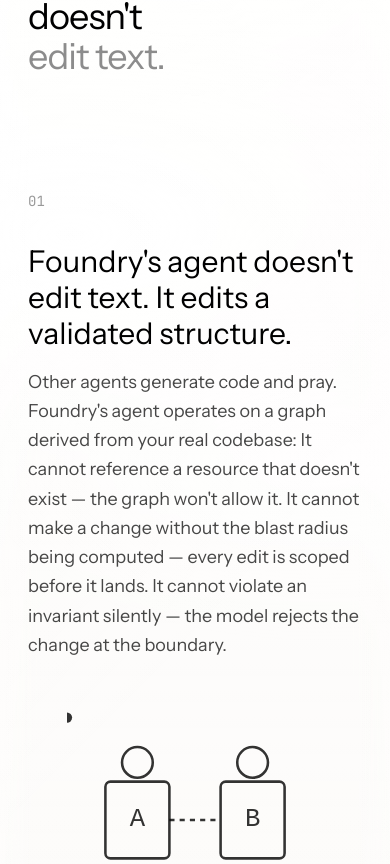
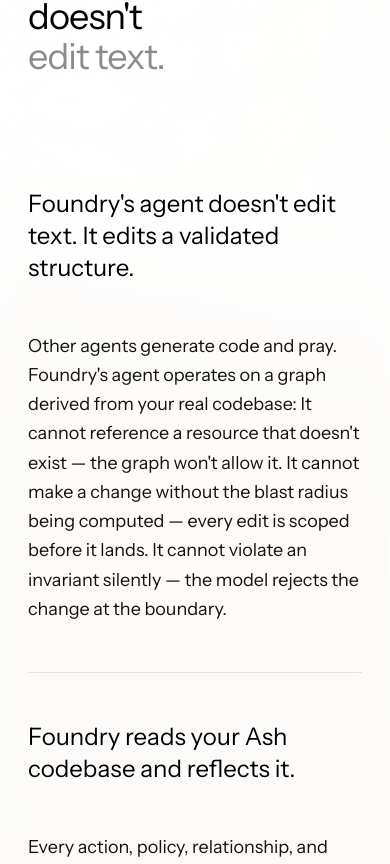
Before and after one commit to MaxSvargal/foundry-landing, a Next.js app: page / in a window 390 px wide. Shown: the part 1133-1997 px from the top of the page. Built offline with nearby package versions, Linux system fonts and the light colour scheme.

Commit message:
Some small fixes

```diff
--- a/components/landing/features-section.tsx
+++ b/components/landing/features-section.tsx
@@ -168,23 +168,24 @@ function FeatureCard({ feature, index }: { feature: (typeof features)[0]; index:
       }`}
       style={{ transitionDelay: `${index * 100}ms` }}
     >
-      <div className="flex flex-col gap-8 border-b border-black/10 py-12 lg:flex-row lg:gap-16 lg:py-4">
-        <div className="shrink-0">
+      <div className="flex flex-col gap-8 border-b border-black/10 py-12 lg:flex-row lg:gap-16 lg:py-8">
+        {/* <div className="shrink-0">
           <span className="font-mono text-sm text-black/40">{feature.number}</span>
-        </div>
+        </div> */}
         <div className="flex-1 grid lg:grid-cols-2 gap-8 items-center">
           <div>
-            <h3 className="mb-4 text-3xl font-display text-black transition-transform duration-500 group-hover:translate-x-2 lg:text-4xl">
+            <h3 className="mb-4 text-2xl font-display text-black transition-transform duration-500 group-hover:translate-x-2 lg:text-3xl">
               {feature.title}
             </h3>
-            <p className="text-lg leading-relaxed text-black/72">
+          </div>
+          <div className="flex justify-center lg:justify-end">
+            {/* <div className="h-64 w-64 text-black/80">
+              <Visual />
+            </div> */}
+
+            <p className="text-lg leading-relaxed">
               {feature.description}
             </p>
-          </div>
-          <div className="flex justify-center lg:justify-end">
-            <div className="h-64 w-64 text-black/80">
-              <Visual />
-            </div>
           </div>
         </div>
       </div>
--- a/components/landing/hero-section.tsx
+++ b/components/landing/hero-section.tsx
@@ -105,7 +105,7 @@ export function HeroSection() {
       /> */}
 
       <div className="pointer-events-none relative z-10 mx-auto flex w-full flex-1 flex-col justify-center px-8 py-40">
-        <div className="flex justify-center gap-8 flex-row lg:items-center">
+        <div className="flex justify-center gap-8 flex-column items-center">
           <div
             className={cn(
               "transition-all duration-1000",
--- a/components/landing/navigation.tsx
+++ b/components/landing/navigation.tsx
@@ -35,8 +35,8 @@ export function Navigation() {
       <nav
         className={`mx-auto transition-all duration-500 ${
           isScrolled || isMobileMenuOpen
-            ? "max-w-[1320px] rounded-4xl bg-[#0c0a12]/72 shadow-[0_24px_80px_rgba(0,0,0,0.45)] backdrop-blur-2xl"
-            : "max-w-[1400px] rounded-4xl bg-transparent"
+            ? "max-w-330 rounded-4xl bg-[#0c0a12]/72 shadow-[0_24px_80px_rgba(0,0,0,0.45)] backdrop-blur-2xl"
+            : "max-w-350 rounded-4xl bg-transparent"
         }`}
       >
         <div
@@ -58,7 +58,7 @@ export function Navigation() {
               <Link
                 key={link.name}
                 href={link.href}
-                className="group relative text-sm tracking-[0.08em] text-white/70 transition-colors duration-300 hover:text-white"
+                className="group relative text-sm tracking-[0.08em] text-white/70 transition-colors duration-300 px-4 py-2 rounded-4xl overflow-hidden hover:text-black hover:bg-white"
               >
                 {link.name}
                 <span className="absolute -bottom-1 left-0 h-px w-0 bg-[#FC7B03] transition-all duration-300 group-hover:w-full" />
```
